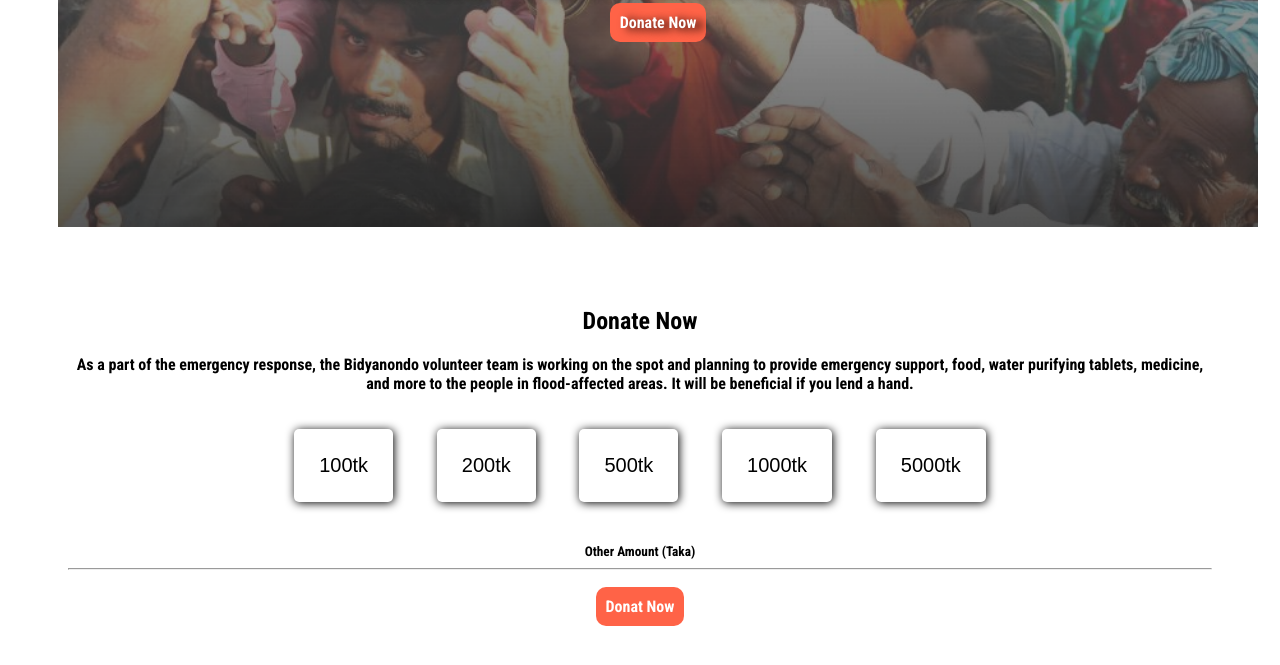
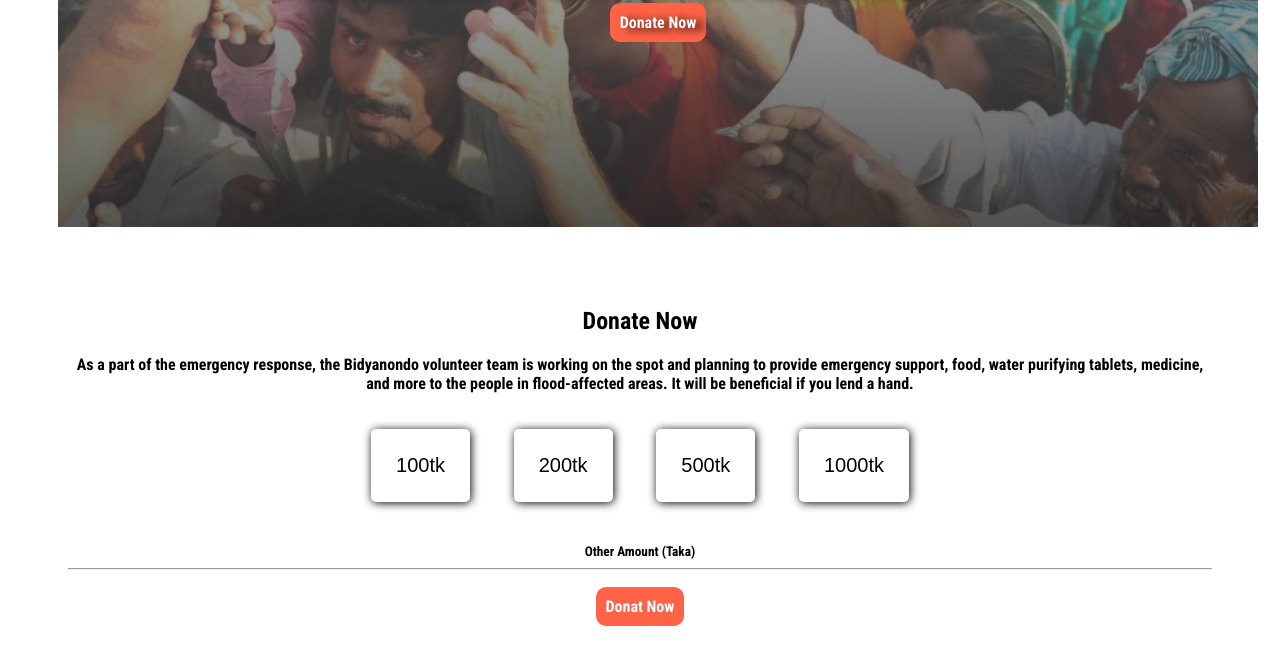
Before and after one commit to yousufBD10/donate-today, a plain HTML site: page index.html in a window 1280 px wide. Shown: the part 383-1048 px from the top of the page. Drawn offline with Linux system fonts and the light colour scheme.

Commit message:
Update index.html

```diff
--- a/index.html
+++ b/index.html
@@ -36,7 +36,7 @@
                     <button class="btn" type="button">200tk</button>
                     <button class="btn" type="button">500tk</button>
                     <button class="btn" type="button" >1000tk</button>
-                    <button class="btn" type="button" >5000tk</button>
+
             </div><br>
              <inpute type="button" ><small>Other Amount (Taka)</small></inpute>
              <br>
```
